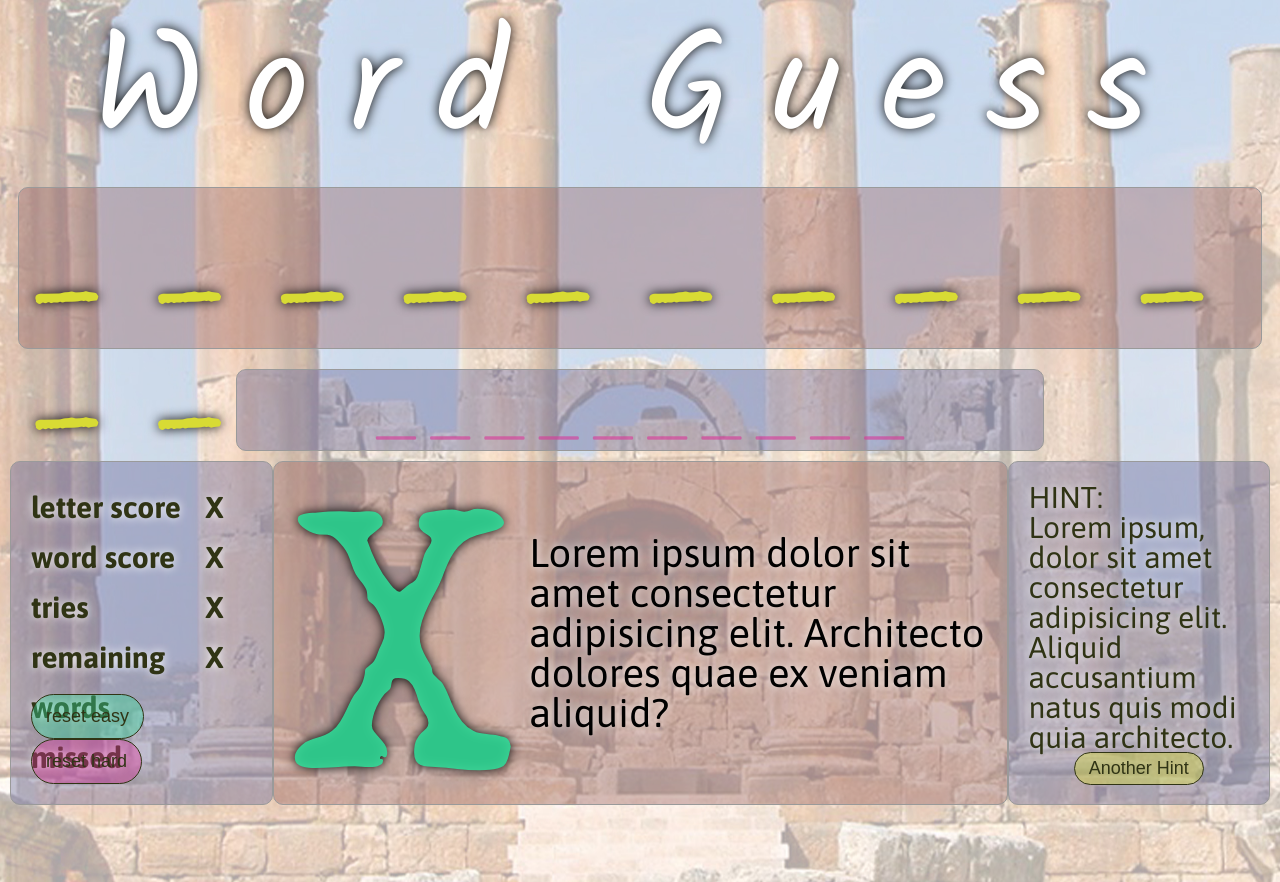
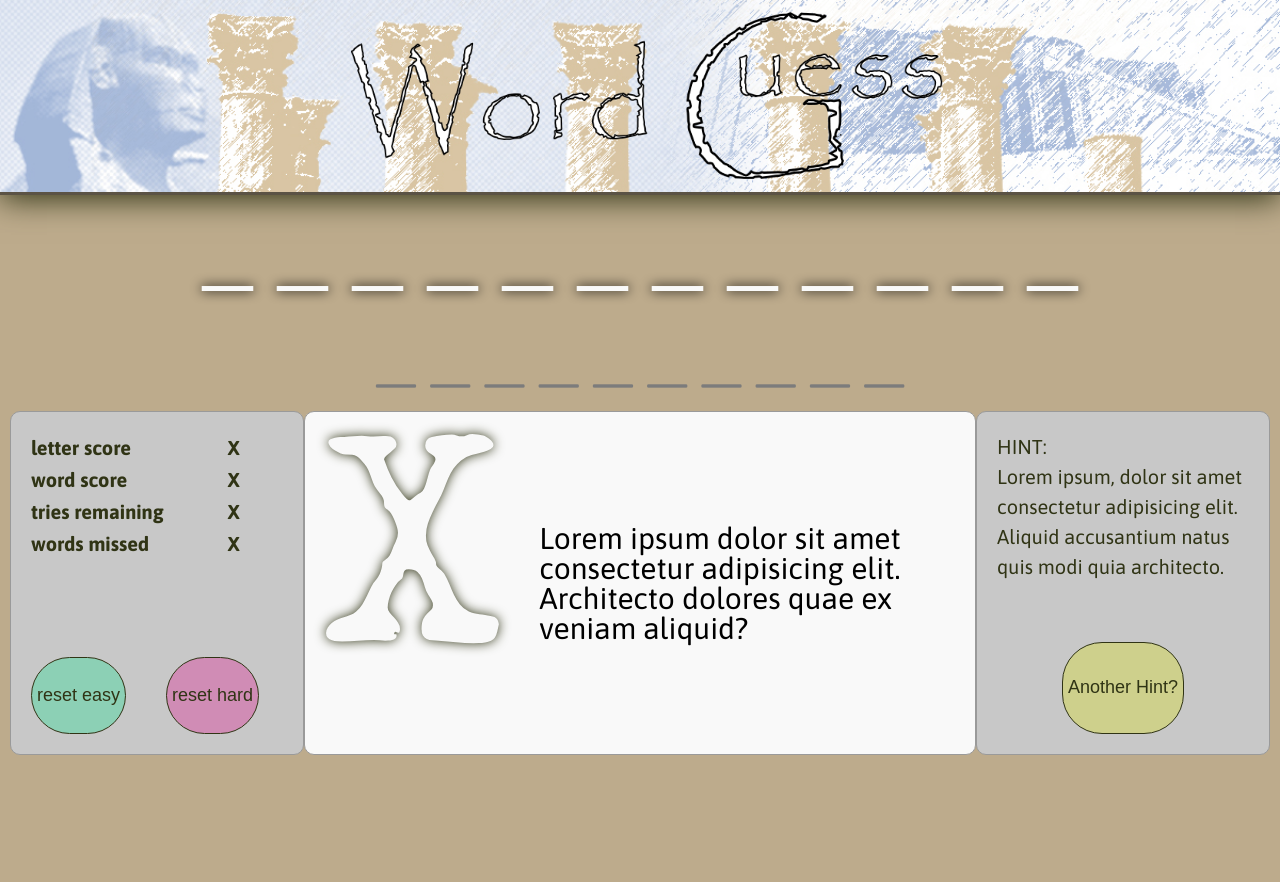
Before and after one commit to mpmcauliffe/hangman, a plain HTML site: page index.html in a window 1280 px wide. After the commit the page ends 800 px from the top, so only its background shows below. Drawn offline with nearby package versions, Linux system fonts and the light colour scheme; a web font is replaced by a local one.

Commit message:
UI overhaul

```diff
--- a/assets/css/style.css
+++ b/assets/css/style.css
@@ -1,6 +1,7 @@
 /*font-family: 'Kalam', cursive;
 font-family: 'Special Elite', cursive;
-font-family: 'Asap', sans-serif;*/
+font-family: 'Asap', sans-serif;
+#c4a5de*/
 
 
 html {
@@ -10,29 +11,24 @@ body {
     display: flex;
     flex-direction: column;
     min-height: 100vh;
-    background: #000;
-    /* background-image: url("../images/antique-pompeii.jpg");
-    background-image: url("../images/antique-forum.jpg");
-    background-image: url("../images/antique-sphynx.jpg");
-    background-image: url("../images/antique-ziggurat.jpg");
-    background-image: url("../images/antique-babylon.jpg"); */
-    background-image: url("../images/antique-artemis.jpg");
-    background-repeat: no-repeat;
-    background-position: center;
+    background: #bdab8c;
 }
 .top-half{
     display: flex;
     flex-direction: column;
     z-index: 1;
 }
-.title h1 {
-    font-family: 'Kalam', cursive;
-    font-size: 1431%;
-    color: #fff;
-    letter-spacing: 4rem;
-    text-align: center;
-    line-height: 131%;
-    text-shadow: 0 0 1.2rem rgba(0,0,0, 1);
+.marquee{
+    width: 100%;
+    float: right;
+    margin-bottom: 1rem;
+    border-bottom: .3rem solid #5b5345;
+    box-shadow: 0 .4rem 3rem #303415;
+}
+.title-image {
+    position: absolute;
+    width: 47%;
+    transform: translateX(27vw);
 }
 
 
@@ -44,41 +40,45 @@ body {
 +++++++++++++++++++++++++++++++++++++++++++++++++++++++++++++++++++++++++++++++++++++*/
 .scroll {
     display: flex;
-    height: 20vh;
+    height: 15vh;
     width: 97%;
+    justify-content: center;
     align-self: center;
-    justify-content: center;
-    margin-bottom: 2rem;
-    background-position: center;
-    border-radius: 1rem;
-    border: .1rem solid #9a9a9a;
-    background: rgba(150, 100, 100, .4);
+    /* border: .1rem solid #9a9a9a; */
+    background: transparent;
 }
 .scroll-fill {
-    font-family: 'Special Elite', cursive;
-    font-size: 1260%;
-    color: rgb(216, 219, 52);
+    font-family: 'Inknut Antiqua', serif;
+    width: 90%;
+    text-align: center;
+    position: absolute;
+    font-size: 1000%;
+    line-height: 80%;
+    color: #f9f9f9;
     text-shadow: 0 0 1.2rem rgba(0,0,0, 1);
-
 }
 
 
 /* LETTERS CALLED  ++++++++++++++++++++++++++++++++++++++++++++++++++++++++++++++++++++
 +++++++++++++++++++++++++++++++++++++++++++++++++++++++++++++++++++++++++++++++++++++*/
-.fill-array {
+/* .fill-array {
     display: flex;
     height: 10vh;
     width: 63%;
     justify-content: center;
+    margin-bottom: 1rem;
     border-radius: 1rem;
     align-self: center;
     border: .1rem solid #9a9a9a;
-    background: rgba(100, 100, 150, .4);
-}
+    background: #c8c8c8;
+} */
 .inner-fill {
     font-family: 'Asap', sans-serif;
     font-size: 700%;
-    color: rgba(219, 52, 152, .6);
+    color: #7c7c7c;
+    line-height: 80%;
+    text-align: center;
+    margin-bottom: 2rem;
 }
 
 
@@ -98,6 +98,19 @@ body {
     padding: 1rem;
     z-index: 1;
 }
+.btn {
+    color:  #303415;
+    font-size: 1.8rem;
+    padding: .5rem .5rem;
+    border-radius: 4rem;
+    border: .1rem solid  #303415;
+    background: transparent;
+    transition: background .7s;
+}
+.btn:hover {
+    box-shadow: 0 0 1.2rem rgba(0,0,0, 1);
+    cursor: pointer;
+}
 
 /* LOWER LEFT      ++++++++++++++++++++++++++++++++++++++++++++++++++++++++++++++++++++*/
 .left {
@@ -105,19 +118,12 @@ body {
     flex-wrap: wrap;
     flex: 1 1 20%;
     border: .1rem solid #9a9a9a;
-    background: rgba(100, 100, 150, .4);
+    background: #c8c8c8;
     border-radius: 1rem;
     padding: 2rem;
     order: -1;
 }
-.btn {
-    color:  #303415;
-    font-size: 1.8rem;
-    padding: .5rem 1.4rem;
-    border-radius: 4rem;
-    border: .1rem solid  #303415;
-    background: transparent;
-}
+
 .box-stat {
     width: 100%;
     height: 60%;
@@ -126,17 +132,15 @@ body {
     display: inline;
     margin: 0;
     list-style: none;
-    font-size: 3rem;
+    font-size: 2rem;
     font-weight: 700;
-    line-height: 5rem;
+    line-height: 3.2rem;
     color: #303415;
-    text-shadow: 0 0 1rem rgba(255,255,255, 1);
 }
 .stat-list {
     height: 60%;
     width: 70%;
     margin-right: 2rem;
-    /* border: 1px solid #000; */
 }
 .stats {
     float: right;
@@ -146,27 +150,23 @@ body {
     margin-right: 4rem
 }
 .easy:hover {
-    cursor: pointer;
+
     background: rgba(52, 219, 152, .8);
-    box-shadow: 0 0 1.2rem rgba(0,0,0, 1);
 }
 .hard {
     background: rgba(219, 52, 152, .4);
 }
 .hard:hover {
-    cursor: pointer;
     background: rgba(219, 52, 152, .8);
-    box-shadow: 0 0 1.2rem rgba(0,0,0, 1);
 }
 
 /* LOWER MIDDLE    ++++++++++++++++++++++++++++++++++++++++++++++++++++++++++++++++++++*/
 .middle {
     display: flex;
-    flex: 4 0 55%;
-    padding: 4.5rem 2rem;
+    flex: 4 0 50%;
+    padding: 2rem 2rem;
     border: .1rem solid #9a9a9a;
-    background: rgba(150, 100, 100, .4);
-    /* background: rgba(52, 152, 219, .4); */
+    background: #f9f9f9;
     border-radius: 1rem;
     justify-content: space-between;
 }
@@ -174,17 +174,16 @@ body {
     font-family: 'Special Elite', cursive;
     display: inline;
     margin: 0;
-    font-size: 3749%;
-    color: rgba(52, 219, 152, .9);
-    text-shadow: 0 0 1.2rem rgba(0,0,0, 1);
+    font-size: 3000%;
+    color: #f9f9f9;
+    text-shadow: 0 0 1.2rem #303415;
 }
 .question {
     font-family: 'Asap', sans-serif;
     width: 66%;
-    font-size: 4rem;
+    font-size: 3rem;
     color: #000;
     float: right;
-    text-shadow: 0 0 1rem rgba(255,255,255, 1);
     align-self: center;
 }
 /* LOWER RIGHT   ++++++++++++++++++++++++++++++++++++++++++++++++++++++++++++++++++++*/
@@ -196,99 +195,21 @@ body {
     border: .1rem solid #9a9a9a;
     /* background: rgba(52, 219, 152, .4); */
     /* background: rgba(152, 52, 219, .3); */
-    background: rgba(100, 100, 150, .4);
+    background: #c8c8c8;
     border-radius: 1rem;
 }
 .right-text {
-    font-size: 3rem;
+    font-size: 2rem;
     line-height: 3rem;
     color: #303415;
-    text-shadow: 0 0 1rem rgba(255,255,255, 1);
 }
 .reset-hint {
     margin: 0 auto;
     background: rgba(216, 219, 52, 0.4);
 }
 .reset-hint:hover {
-    cursor: pointer;
     background: rgba(216, 219, 52, 0.8);
 }
-
-
-/*====================================================================================*/
-/*==========================     SLIDE  SHOW      ====================================*/
-/*====================================================================================*/
-
-/* .background {
-    position: absolute;
-    z-index: -120;
-}
-.slideshow {
-    position: fixed;
-    width: 100%;
-    height: 100%;
-    top: 0;
-    left: 0;
-    z-index: 0;
-    list-style: none;
-    margin: 0;
-    padding: 0;
-}
-.slideshow li {
-  width: 100%;
-  height: 100%;
-  position: absolute;
-  top: 0;
-  left: 0;
-  background-size: cover;
-  background-position: 50% 50%;
-  background-repeat: no-repeat;
-  opacity: 0;
-  z-index: -10;
-  animation: imageAnimation 150s linear infinite;
-}
-.slideshow li:nth-child(1) {
-  background-image: url("../images/antique-babylon.jpg")
-}
-.slideshow li:nth-child(2) {
-  background-image: url("../images/antique-forum.jpg");
-  animation-delay: 25s;
-}
-.slideshow li:nth-child(3) {
-  background-image: url("../images/antique-sphynx.jpg");
-  animation-delay: 50s;
-}
-.slideshow li:nth-child(4) {
-  background-image: url("../images/antique-pompeii.jpg");
-  animation-delay: 75s;
-}
-.slideshow li:nth-child(5) {
-  background-image: url("../images/antique-artemis.jpg");
-  animation-delay: 100s;
-}
-.slideshow li:nth-child(6) {
-  background-image: url("../images/antique-ziggurat.jpg");
-  animation-delay: 125s;
-}
-@keyframes imageAnimation {
-  0% {
-    opacity: 0;
-    animation-timing-function: ease-in;
-  }
-  10% {
-    opacity: 1;
-    animation-timing-function: ease-out;
-  }
-  20% {
-    opacity: 1
-  }
-  30% {
-    opacity: 0
-  }
-}
-.no-cssanimations .slideshow li {
-	opacity: 1;
-} */
 
 
 /*====================================================================================*/
@@ -296,11 +217,16 @@ body {
 /*====================================================================================*/
 
 @media all and (max-width: 1200px) {
-  .title h1 {
-    font-size: 800%;
+    .scroll-fill {
+        font-size: 700%;
+        text-align: center;
     }
     .lower-half{
         flex-wrap: wrap;
+    }
+    .inner-fill{
+        font-size: 550%;
+        text-align: center;
     }
     .middle {
         order: 0;
@@ -317,8 +243,11 @@ body {
     }
 }
 @media all and (max-width: 768px) {
-  .title h1 {
-    font-size: 600%;
+    .scroll-fill {
+        font-size: 550%
+    }
+    .scroll {
+        height: 9vh;
     }
     .middle {
         order: 0;
@@ -334,3 +263,12 @@ body {
         flex-basis: 5rem;
     }
 }
+@media all and (max-width: 640px){
+     .scroll-fill {
+        font-size: 400%;
+        transform: translateY(3vh)
+    }
+    .scroll {
+        height: 10vh;
+    }
+}
--- a/index.html
+++ b/index.html
@@ -5,6 +5,7 @@
         <link rel='stylesheet' type='text/css' href='assets/css/reset.css'>
         <link href="https://fonts.googleapis.com/css?family=Asap:400,700|Kalam:400,700|Special+Elite"
             rel="stylesheet">
+        <link href="https://fonts.googleapis.com/css?family=Inknut+Antiqua" rel="stylesheet">
         <link rel='stylesheet' type='text/css' href='assets/css/style.css'>
         <link rel='shrotcut icon' type='image/x-icon' href='assets/images/favicon.ico' />
     </head>
@@ -12,7 +13,8 @@
         <header>
             <div class="top-half">
                 <div class="title">
-                    <h1>Word Guess</h1>
+                    <img src="assets/images/antique-2.jpg" alt="sphynx artemis ziggurat" class="marquee">
+                    <img src="assets/images/antique-2-txt.png" alt="word guess" class="title-image">
                 </div>
                 <div class="scroll">
                     <div class="scroll-fill" id="word">_ _ _ _ _ _ _ _ _ _ _ _</div>
@@ -62,7 +64,7 @@
                             architecto.</p>
                         </div>
                     </div>
-                    <button class="btn reset-hint" id="update-hint">Another Hint</button>
+                    <button class="btn reset-hint" id="update-hint">Another Hint?</button>
                 </aside>
             </div>
         </section>
```
Also changed, not shown: assets/images/antique-2-txt.png (added), assets/images/antique-2.jpg (added), assets/images/antique-artemis.jpg (deleted), assets/images/antique-babylon.jpg (deleted), assets/images/antique-forum.jpg (deleted), assets/images/antique-pompeii.jpg (deleted), assets/images/antique-sphynx.jpg (deleted), assets/images/antique-ziggurat.jpg (deleted). Lines whose indentation alone changed are shown as unchanged.
